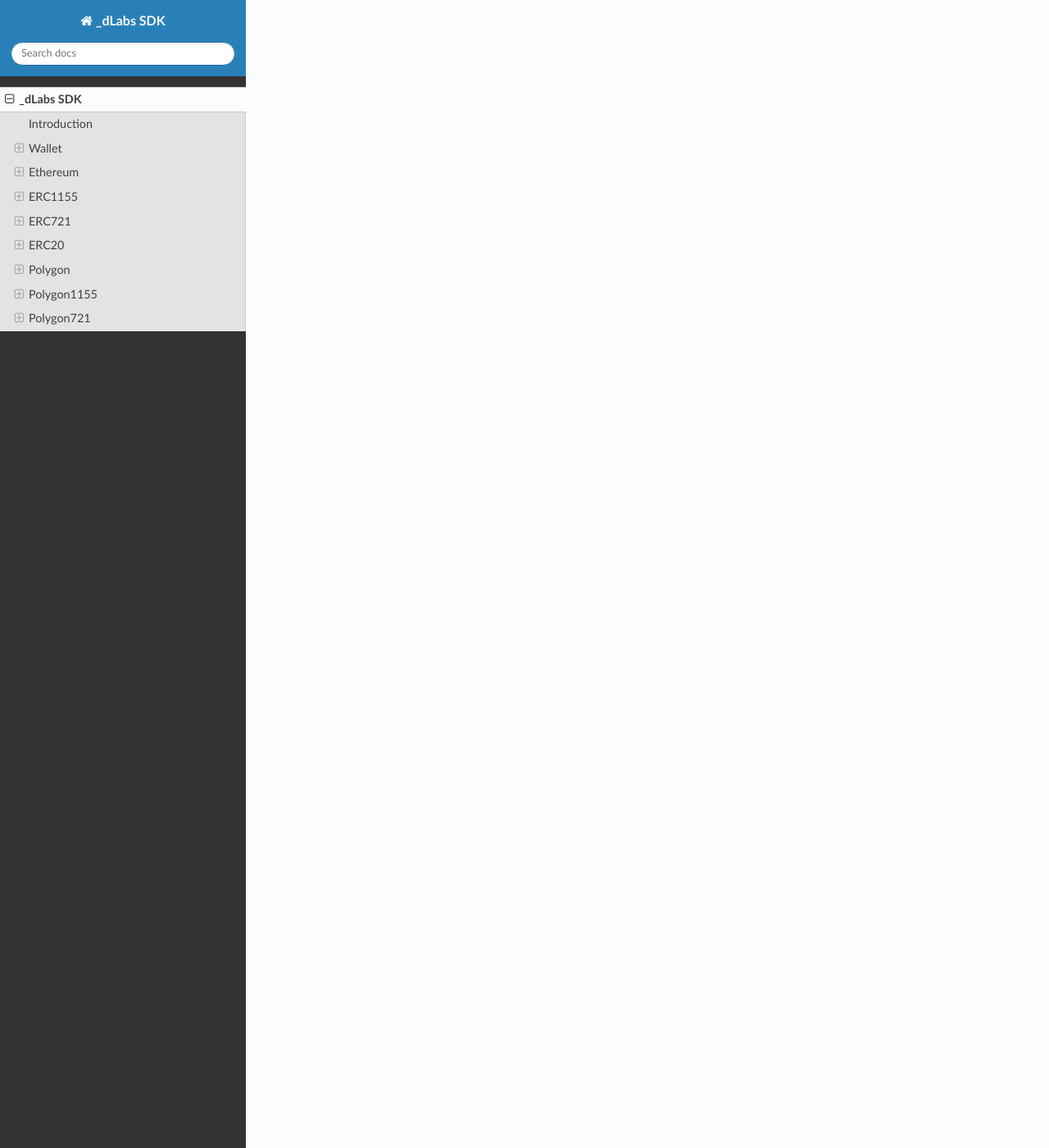
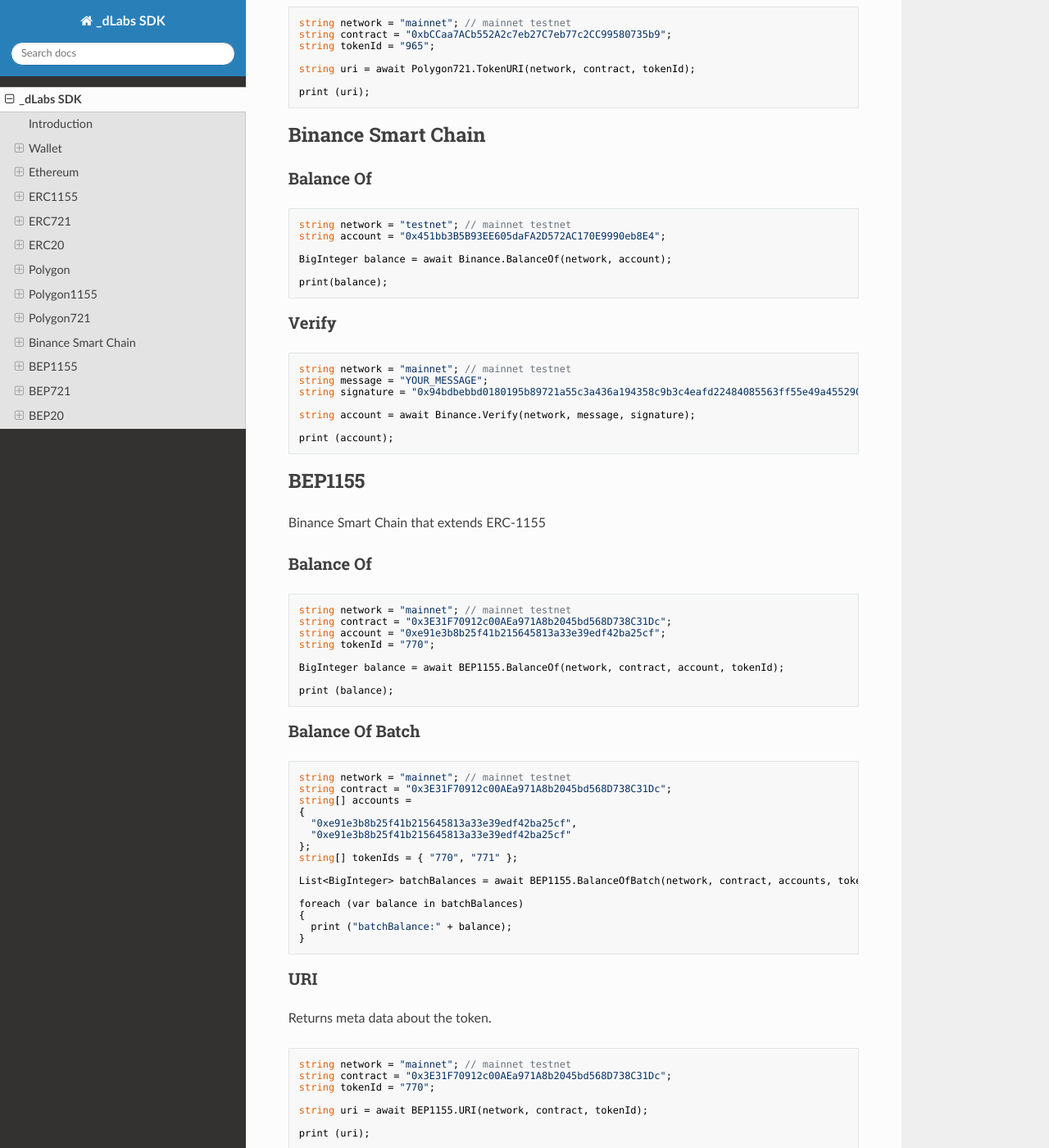
Before and after one commit to underscoredLabs/website-docs-dLabs, an MkDocs documentation site: the page built from docs/index.md, in a window 1280 px wide and 1400 px high, scrolled down 7917 px. Shown: the whole window at 82% size. Built offline with MkDocs 1.6.1, drawn with Linux system fonts in a browser that asks for light colours; nearby versions of some CDN libraries; some of the changed text lies outside the part shown.

Commit message:
binance smart chain

````diff
--- a/docs/index.md
+++ b/docs/index.md
@@ -193,6 +192,18 @@
 string account = await ERC721.OwnerOf(network, contract, tokenId);
 
 print (account);
+```
+
+### URI
+
+```c#
+string network = "mainnet"; // mainnet ropsten kovan rinkeby goerli
+string contract = "0xf5b0a3efb8e8e4c201e2a935f110eaaf3ffecb8d";
+string tokenId = "721";
+
+string uri = await ERC721.TokenURI(network, contract, tokenId);
+
+print (uri);
 ```
 
 ## ERC20
@@ -381,3 +392,218 @@
 
 print (account);
 ```
+
+### URI
+
+```c#
+string network = "mainnet"; // mainnet testnet
+string contract = "0xbCCaa7ACb552A2c7eb27C7eb77c2CC99580735b9";
+string tokenId = "965";
+
+string uri = await Polygon721.TokenURI(network, contract, tokenId);
+
+print (uri);
+```
+
+## Binance Smart Chain
+
+### Balance Of
+
+```c#
+string network = "testnet"; // mainnet testnet
+string account = "0x451bb3B5B93EE605daFA2D572AC170E9990eb8E4";
+
+BigInteger balance = await Binance.BalanceOf(network, account);
+
+print(balance);
+```
+
+### Verify
+
+```c#
+string network = "mainnet"; // mainnet testnet
+string message = "YOUR_MESSAGE";
+string signature = "0x94bdbebbd0180195b89721a55c3a436a194358c9b3c4eafd22484085563ff55e49a4552904266a5b56662b280757f6aad3b2ab91509daceef4e5b3016afd34781b";
+
+string account = await Binance.Verify(network, message, signature);
+
+print (account);
+```
+
+## BEP1155
+
+Binance Smart Chain that extends ERC-1155
+
+### Balance Of
+
+```c#
+string network = "mainnet"; // mainnet testnet
+string contract = "0x3E31F70912c00AEa971A8b2045bd568D738C31Dc";
+string account = "0xe91e3b8b25f41b215645813a33e39edf42ba25cf";
+string tokenId = "770";
+
+BigInteger balance = await BEP1155.BalanceOf(network, contract, account, tokenId);
+
+print (balance);
+```
+
+### Balance Of Batch
+
+```c#
+string network = "mainnet"; // mainnet testnet
+string contract = "0x3E31F70912c00AEa971A8b2045bd568D738C31Dc";
+string[] accounts =
+{
+  "0xe91e3b8b25f41b215645813a33e39edf42ba25cf",
+  "0xe91e3b8b25f41b215645813a33e39edf42ba25cf"
+};
+string[] tokenIds = { "770", "771" };
+
+List<BigInteger> batchBalances = await BEP1155.BalanceOfBatch(network, contract, accounts, tokenIds);
+
+foreach (var balance in batchBalances)
+{
+  print ("batchBalance:" + balance);
+}
+```
+
+### URI
+
+Returns meta data about the token.
+
+```c#
+string network = "mainnet"; // mainnet testnet
+string contract = "0x3E31F70912c00AEa971A8b2045bd568D738C31Dc";
+string tokenId = "770";
+
+string uri = await BEP1155.URI(network, contract, tokenId);
+
+print (uri);
+```
+
+### Is Approved For All
+
+Queries the approval status of an operator for a given owner
+
+```c#
+string network = "mainnet"; // mainnet testnet
+string contract = "0x3E31F70912c00AEa971A8b2045bd568D738C31Dc";
+string account = "0xe91e3b8b25f41b215645813a33e39edf42ba25cf";
+string authorizedOperator = "0x35706484aB20Cbf22F5c7a375D5764DA8166aE1c";
+
+bool isApproved = await BEP1155.IsApprovedForAll(network, contract, account, authorizedOperator);
+
+print (isApproved);
+```
+
+## BEP721
+
+Binance Smart Chain that extends ERC-721
+
+### Balance Of
+
+Counts all NFTs assigned to an owner
+
+```c#
+string network = "mainnet"; // mainnet testnet
+string contract = "0x3e855B7941fE8ef5F07DAd68C5140D6a3EC1b286";
+string account = "0xf81035dd3945ee53f5862833844b69df339c7db4";
+
+BigInteger balance = await BEP721.BalanceOf(network, contract, account);
+
+print (balance);
+```
+
+### Owner Of
+
+Find the owner of a NFT
+
+```c#
+string network = "mainnet"; // mainnet testnet
+string contract = "0x3e855B7941fE8ef5F07DAd68C5140D6a3EC1b286";
+string tokenId = "1008";
+
+string account = await BEP721.OwnerOf(network, contract, tokenId);
+
+print (account);
+```
+
+### URI
+
+```c#
+string network = "mainnet"; // mainnet testnet
+string contract = "0x3e855B7941fE8ef5F07DAd68C5140D6a3EC1b286";
+string account = "0xf81035dd3945ee53f5862833844b69df339c7db4";
+
+BigInteger balance = await BEP721.BalanceOf(network, contract, account);
+
+print (balance);
+```
+
+## BEP20
+
+Binance Smart Chain that extends ERC-20
+
+### Balance Of
+
+```c#
+string network = "testnet"; // mainnet testnet
+string contract = "0xb6b8bb1e16a6f73f7078108538979336b9b7341c";
+string account = "0x451bb3B5B93EE605daFA2D572AC170E9990eb8E4";
+
+BigInteger balance = await BEP20.BalanceOf(network, contract, account);
+
+print (balance);
+```
+
+### Name
+
+Returns the name of the token. E.g. "Wrapped Ether"
+
+```c#
+string network = "testnet"; // mainnet testnet
+string contract = "0xb6b8bb1e16a6f73f7078108538979336b9b7341c";
+
+string name = await BEP20.Name(network, contract);
+
+print (name);
+```
+
+### Symbol
+
+Returns the symbol of the token. E.g. “WETH”.
+
+```c#
+string network = "testnet"; // mainnet testnet
+string contract = "0xb6b8bb1e16a6f73f7078108538979336b9b7341c";
+
+string symbol = await BEP20.Symbol(network, contract);
+
+print (symbol);
+```
+
+### Decimals
+
+Returns the number of decimals the token uses - e.g. 8, means to divide the token amount by 100000000 to get its user representation.
+
+```c#
+string network = "testnet"; // mainnet testnet
+string contract = "0xb6b8bb1e16a6f73f7078108538979336b9b7341c";
+
+BigInteger decimals = await BEP20.Decimals(network, contract);
+
+print (decimals);
+```
+
+### Total Supply
+
+Returns the total token supply.
+
+```c#
+string network = "testnet"; // mainnet testnet
+string contract = "0xb6b8bb1e16a6f73f7078108538979336b9b7341c";
+
+BigInteger totalSupply = await BEP20.TotalSupply(network, contract);
+
+print (totalSupply);
+```
````
Also changed, not shown: other parts of docs/index.md (+0 -1 lines).
